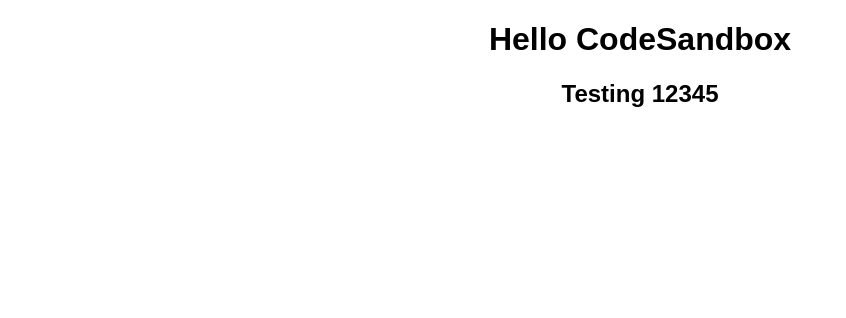
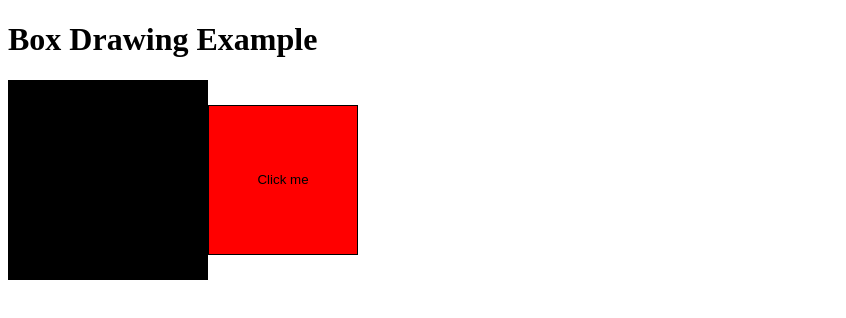
Before and after one commit to bazkitchin/FactoryWorker, a React (Create React App) app: page / in a window 1280 px wide. Shown: the top 318 px of the page, without its empty margins (0-846 px from the left). Built offline with nearby package versions, Linux system fonts and the light colour scheme.

Commit message:
Added boxes

```diff
--- a/src/App.tsx
+++ b/src/App.tsx
@@ -1,10 +1,12 @@
 import "./styles.css";
+import Box from "./components/box";
 
 export default function App() {
   return (
-    <div className="App">
-      <h1>Hello CodeSandbox</h1>
-      <h2>Testing 12345</h2>
+    <div>
+      <h1>Box Drawing Example</h1>
+      <Box width={200} height={200} color="black" />
+      <Box width={150} height={150} color="red" />
     </div>
   );
 }
--- /dev/null
+++ b/src/components/box.tsx
@@ -0,0 +1,26 @@
+import React from "react";
+
+interface BoxProps {
+  width: number;
+  height: number;
+  color: string;
+}
+
+const Box: React.FC<BoxProps> = ({ width, height, color }) => {
+  const boxStyle: React.CSSProperties = {
+    width: `${width}px`,
+    height: `${height}px`,
+    backgroundColor: color,
+    border: "1px solid black",
+  };
+
+  const handleClick = () => {
+    console.log('Mouse clicked');
+  };
+
+  return <button style={boxStyle} onClick={handleClick}>Click me</button>;
+
+  //return <div style={boxStyle}></div>;
+};
+
+export default Box;
```
